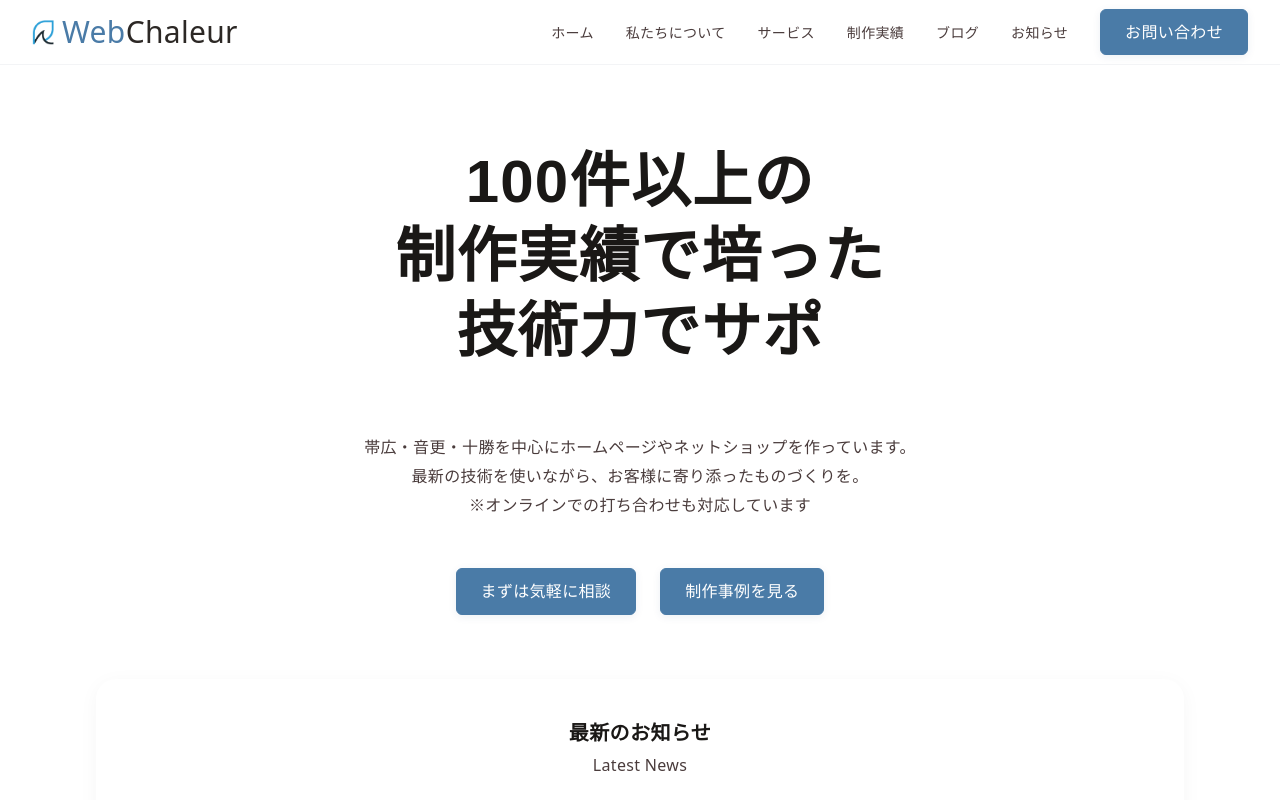
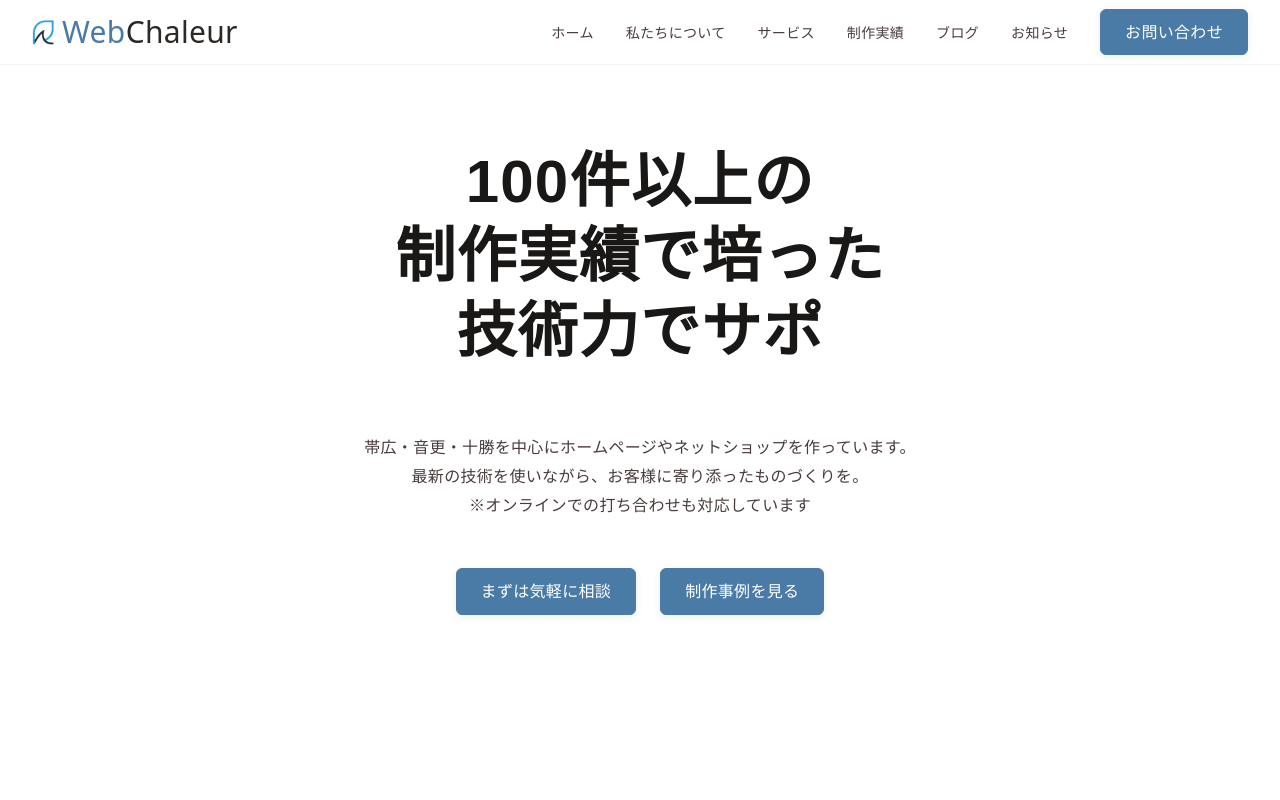
Before and after one commit to ryoma-abe/webchaleur.com, a Next.js app: page / in a window 1280 px wide. Shown: the top 800 px of the page. Built offline with nearby package versions, Linux system fonts and the light colour scheme; a web font is replaced by a local one.

Commit message:
不要なフォントファイルを削除し、HeroSectionコンポーネント内の条件付きレンダリングのコメントを修正しました。これにより、コードの整頓が進み、可読性が向上しました。

```diff
--- a/src/components/sections/HeroSection.tsx
+++ b/src/components/sections/HeroSection.tsx
@@ -107,7 +107,7 @@ export default function HeroSection({ latestNews }: HeroSectionProps) {
           </div>
 
           {/* ニュース */}
-          {latestNews.length > 0 && (
+          {/* {latestNews.length > 0 && (
             <div className="w-full bg-white rounded-[20px] shadow-[0_4px_20px_rgba(0,0,0,0.04)] hover:shadow-[0_8px_32px_rgba(0,0,0,0.08)] p-8 lg:p-10 transition-shadow duration-300">
               <div className="text-center mb-8">
                 <h2 className="text-lg lg:text-xl">最新のお知らせ</h2>
@@ -162,7 +162,7 @@ export default function HeroSection({ latestNews }: HeroSectionProps) {
                 </Link>
               </div>
             </div>
-          )}
+          )} */}
         </div>
       </div>
     </section>
```
Also changed, not shown: public/fonts/klee-one-v12-japanese_latin-regular.woff2 (deleted).
